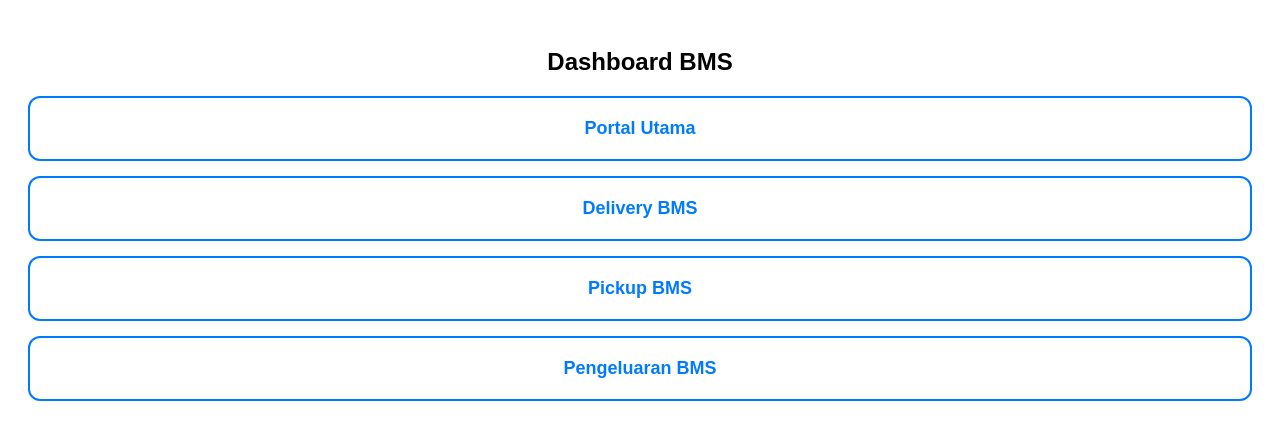
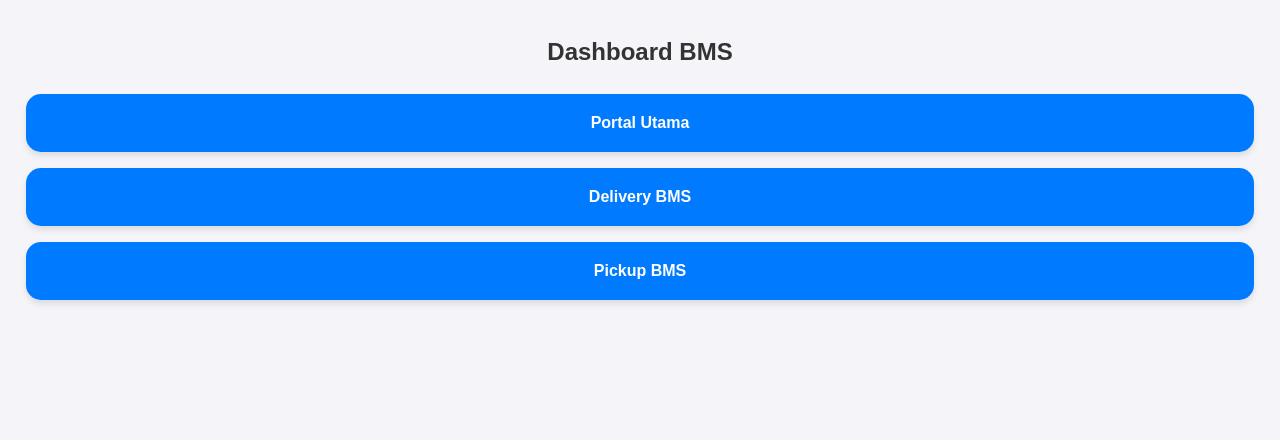
Before and after one commit to udberkahmitrasejati99-ops/bms-app, a plain HTML site: page index.html in a window 1280 px wide. Drawn offline with Linux system fonts and the light colour scheme.

Commit message:
Update index.html

```diff
--- a/index.html
+++ b/index.html
@@ -2,18 +2,18 @@
 <html>
 <head>
     <meta charset="UTF-8">
-    <meta name="viewport" content="width=device-width, initial-scale=1.0">
-    <title>Dashboard BMS</title>
+    <meta name="viewport" content="width=device-width, initial-scale=1.0, maximum-scale=1.0, user-scalable=no">
+    <title>BMS App</title>
+    <link rel="manifest" href="manifest.json">
     <style>
-        body { font-family: sans-serif; background: #fff; padding: 20px; }
-        a { display: block; padding: 20px; margin: 15px 0; border: 2px solid #007bff; border-radius: 12px; color: #007bff; text-align: center; text-decoration: none; font-weight: bold; font-size: 18px; }
+        body { font-family: sans-serif; background: #f4f4f9; display: flex; flex-direction: column; height: 100vh; padding: 10px; }
+        .btn { padding: 20px; margin: 8px; border-radius: 15px; background: #007bff; color: white; text-align: center; text-decoration: none; font-weight: bold; font-size: 16px; box-shadow: 0 4px 6px rgba(0,0,0,0.1); }
     </style>
 </head>
 <body>
-    <h2 style="text-align:center;">Dashboard BMS</h2>
-    <a href="https://script.google.com/macros/s/AKfycbzEyGZgklGEQrLFZG-FcFHsqchSoQS4RTG8N9qA0NO-iVCCF-QpoX3v_ay6DQTqcKBK/exec">Portal Utama</a>
-    <a href="https://script.google.com/macros/s/AKfycbwB5esfTC0xyKaGpAtaPev7Ym-YNghFnkFug-TrbGS6WYalDM9mULYUDwrlcFr_20onQQ/exec">Delivery BMS</a>
-    <a href="https://script.google.com/macros/s/AKfycbxnmcOSEeTUg_4pt4Ada5e_VQQAhaMw5IS8SYm_2-XreX4jCK2TajFQX4nLlKRpWUHijw/exec">Pickup BMS</a>
-    <a href="https://script.google.com/macros/s/AKfycbwiyezqYuEQG0xKttMRkx82QvuHGgTaIl_mHgfrKfBz-1zCMqH87tXRkcmp3jFaEExhnw/exec">Pengeluaran BMS</a>
+    <h2 style="text-align:center; color:#333;">Dashboard BMS</h2>
+    <a class="btn" href="https://script.google.com/macros/s/AKfycbzEyGZgklGEQrLFZG-FcFHsqchSoQS4RTG8N9qA0NO-iVCCF-QpoX3v_ay6DQTqcKBK/exec" target="_blank">Portal Utama</a>
+    <a class="btn" href="https://script.google.com/macros/s/AKfycbwB5esfTC0xyKaGpAtaPev7Ym-YNghFnkFug-TrbGS6WYalDM9mULYUDwrlcFr_20onQQ/exec" target="_blank">Delivery BMS</a>
+    <a class="btn" href="https://script.google.com/macros/s/AKfycbxnmcOSEeTUg_4pt4Ada5e_VQQAhaMw5IS8SYm_2-XreX4jCK2TajFQX4nLlKRpWUHijw/exec" target="_blank">Pickup BMS</a>
 </body>
 </html>
```
